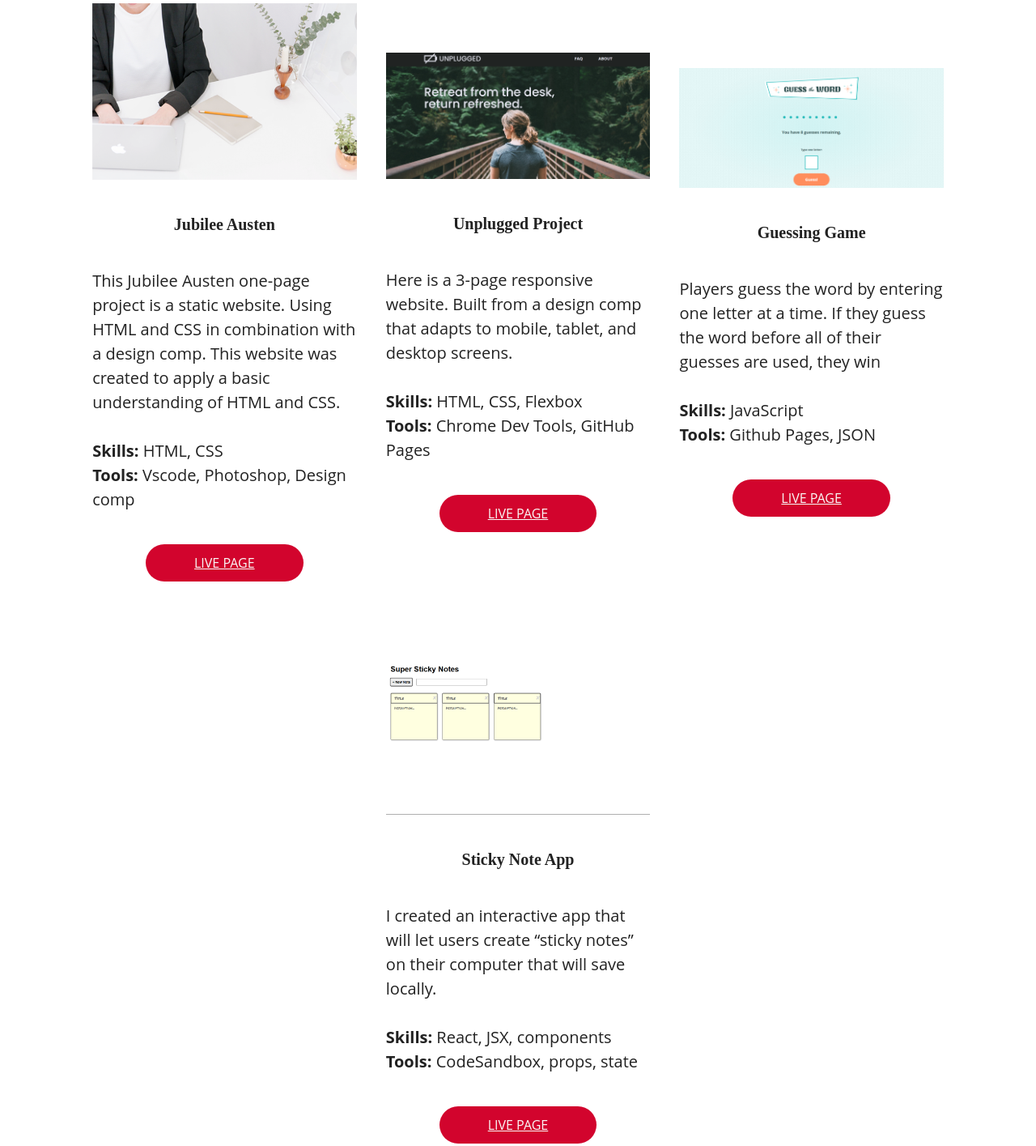
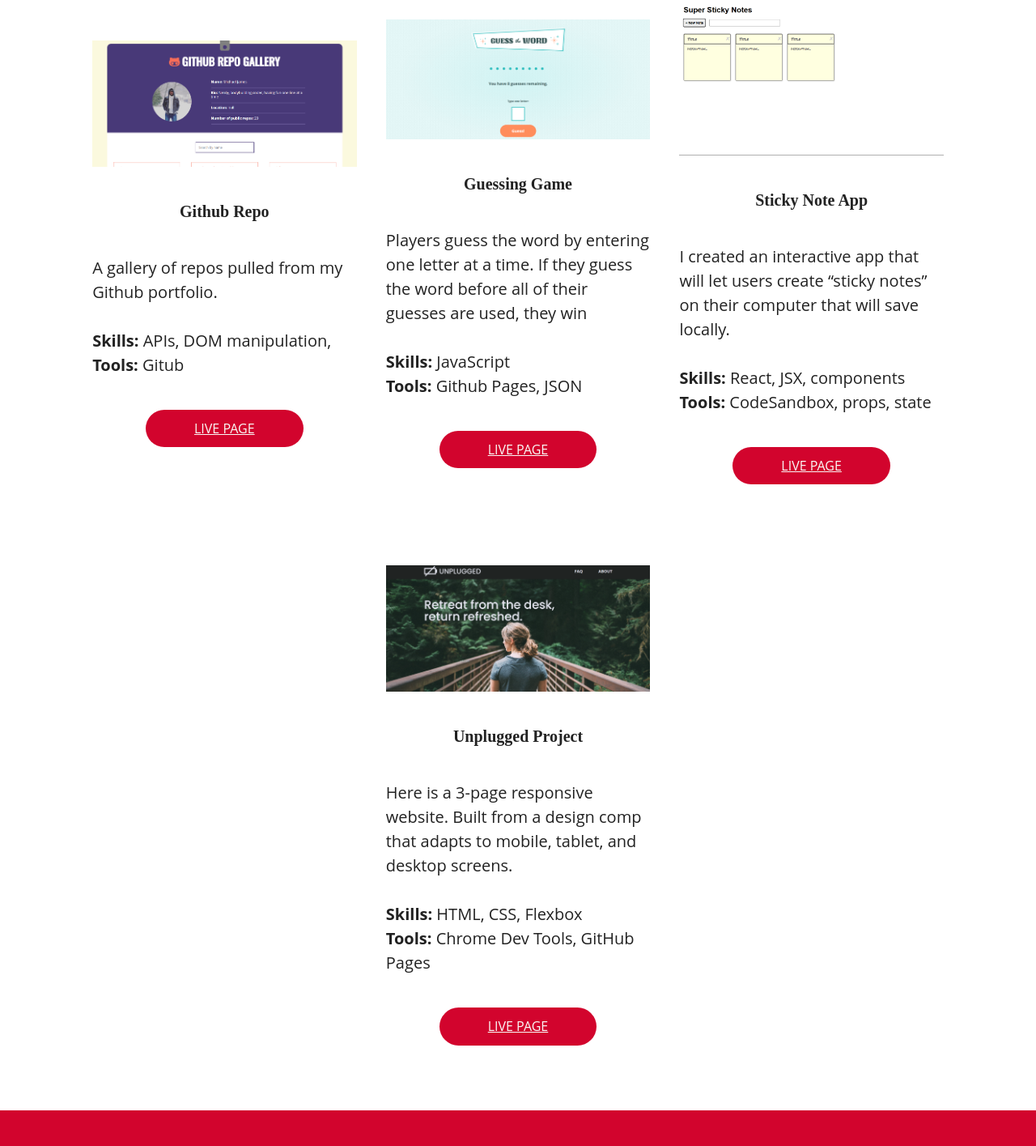
Before and after one commit to djzsmk/mjt-port, a website built with webpack: page index.html in a window 1280 px wide. Shown: the part 820-2235 px from the top of the page at 81% size. Built offline with nearby package versions, Linux system fonts and the light colour scheme.

```diff
--- a/index.html
+++ b/index.html
@@ -56,40 +56,22 @@
           <div class="portfolio-wrapper">
             <div class="portfolio-works">
               <figure>
-               <a href="https://djzsmk.github.io/Jubilee-Austen/" target ="_blank">
-                  <img src="img/contact-image.png" alt="Jubilee Austen" />
+               <a href="https://djzsmk.github.io/github-repo/" target ="_blank">
+                  <img src="img/repo-sample.png" alt="Github Repo" />
                 </a>
               </figure>
-              <h4>Jubilee Austen</h4>
-              <p class="project-description">This Jubilee Austen one-page project is a static website. Using HTML and CSS in combination with a design comp. This website was created to apply a basic understanding of HTML and CSS.
+              <h4>Github Repo</h4>
+              <p class="project-description">A gallery of repos pulled from my Github portfolio.
               </p>
               <p>
                <span>Skills:</span>
-                HTML, CSS
+                APIs, DOM manipulation,
               </p>
               <p>
                <span>Tools:</span>
-               Vscode, Photoshop, Design comp
+               Gitub
               </p>
-              <a class="project-link" href="https://djzsmk.github.io/Jubilee-Austen/" target="_blank">live page</a>
-            </div>
-            <div class="portfolio-works">
-              <figure>
-                <a href="https://djzsmk.github.io/unplugged-project-22/" target="_blank">
-                  <img src="img/uplugged-sample.png" alt="Unplugged" />
-                </a>
-              </figure>
-              <h4>Unplugged Project</h4>
-              <P class="project-description">Here is a 3-page responsive website. Built from a design comp that adapts to mobile, tablet, and desktop screens.</P>
-              <p>
-                <Span>Skills:</Span>
-                HTML, CSS, Flexbox
-              </p>
-              <p>
-                <span>Tools:</span>
-               Chrome Dev Tools, GitHub Pages
-              </p>
-              <a class="project-link" href="https://djzsmk.github.io/unplugged-project-22/" target="_blank">live page</a>
+              <a class="project-link" href="https://djzsmk.github.io/github-repo/" target="_blank">live page</a>
             </div>
             <div class="portfolio-works">
               <figure>
@@ -127,6 +109,24 @@
                 CodeSandbox, props, state
              </p>
              <a class="project-link" href="https://v548zj.csb.app/" target="_blank">live page</a>
+            </div>
+            <div class="portfolio-works">
+              <figure>
+                <a href="https://djzsmk.github.io/unplugged-project-22/" target="_blank">
+                  <img src="img/uplugged-sample.png" alt="Unplugged" />
+                </a>
+              </figure>
+              <h4>Unplugged Project</h4>
+              <P class="project-description">Here is a 3-page responsive website. Built from a design comp that adapts to mobile, tablet, and desktop screens.</P>
+              <p>
+                <Span>Skills:</Span>
+                HTML, CSS, Flexbox
+              </p>
+              <p>
+                <span>Tools:</span>
+               Chrome Dev Tools, GitHub Pages
+              </p>
+              <a class="project-link" href="https://djzsmk.github.io/unplugged-project-22/" target="_blank">live page</a>
             </div>
         </div>
       </div>
@@ -181,7 +181,7 @@
           <p> Cell: 616-299-0479</p>
           <p><a href="mailto:lightbar200@gmail.com">lightbar200@gmail.com</a></p>
       </div>
-      <div class="follow-section">
+      <div class="contact-info follow-section">
         <h5 class="contact-title">Follow me</h5>
         <ul class="social-icons">
             <li><a href="https://www.linkedin.com/in/charles-gaymon-52761a263" target=_blank><i class="fa-brands fa-linkedin-in"></i></a></li>
```
Also changed, not shown: img/repo-sample.png (added).
